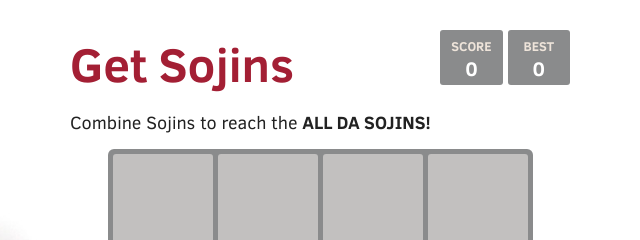
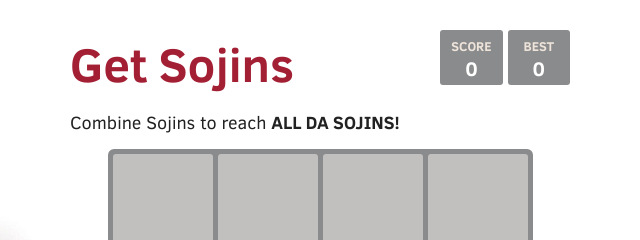
Before and after one commit to ksojin/ksojin.github.io, a plain HTML site: page index.html in a window 1280 px wide. Shown: the top 240 px of the page, 320-960 px from the left. Drawn offline with Linux system fonts and the light colour scheme; a script that the page names is missing.

Commit message:
fixed typo

```diff
--- a/index.html
+++ b/index.html
@@ -22,7 +22,7 @@
         <div class="best-container">0</div>
       </div>
     </div>
-    <p class="game-intro">Combine Sojins to reach the <strong>ALL DA SOJINS!</strong></p>
+    <p class="game-intro">Combine Sojins to reach <strong>ALL DA SOJINS!</strong></p>
 
     <div class="game-container">
       <div class="game-message">
```
